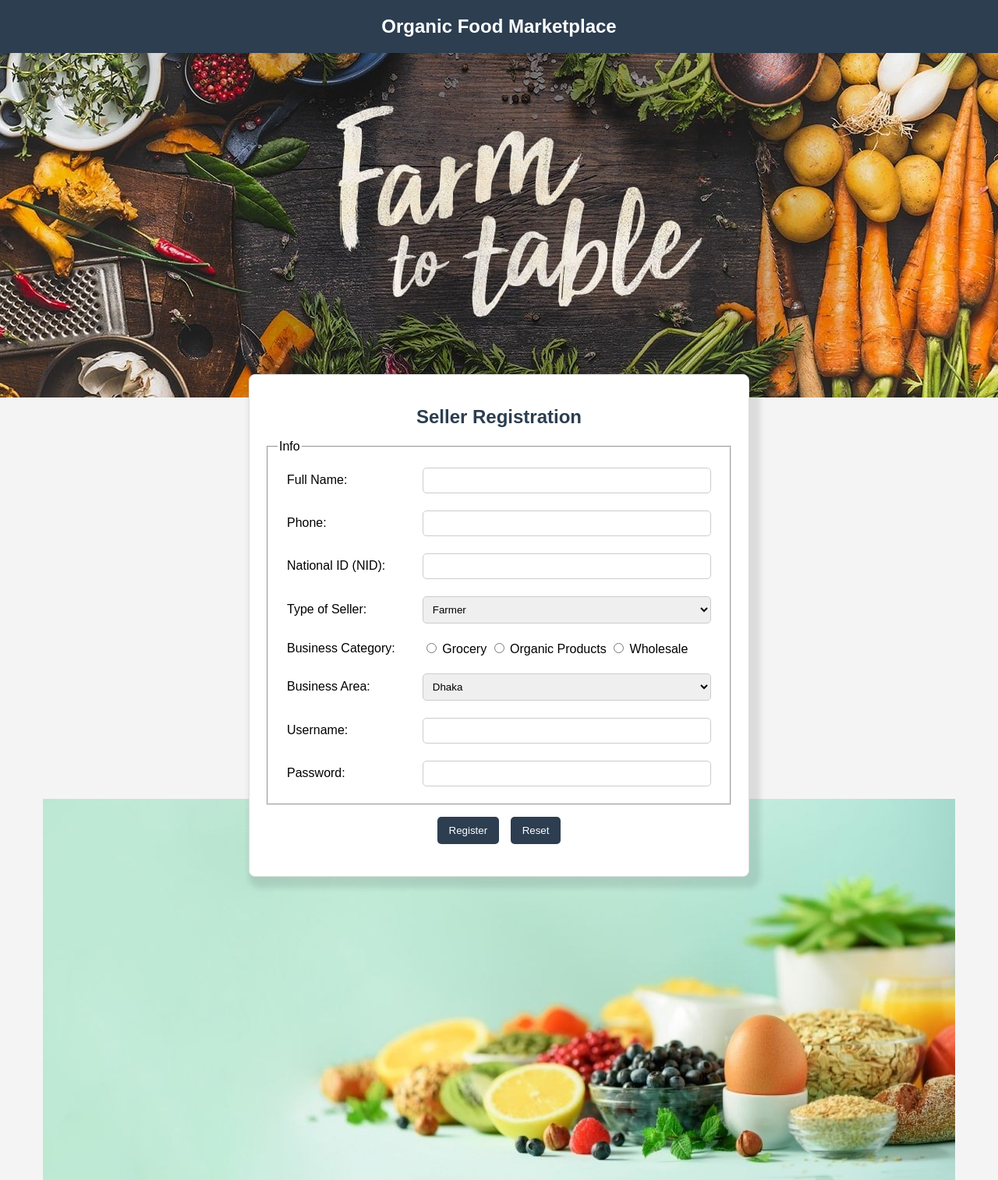
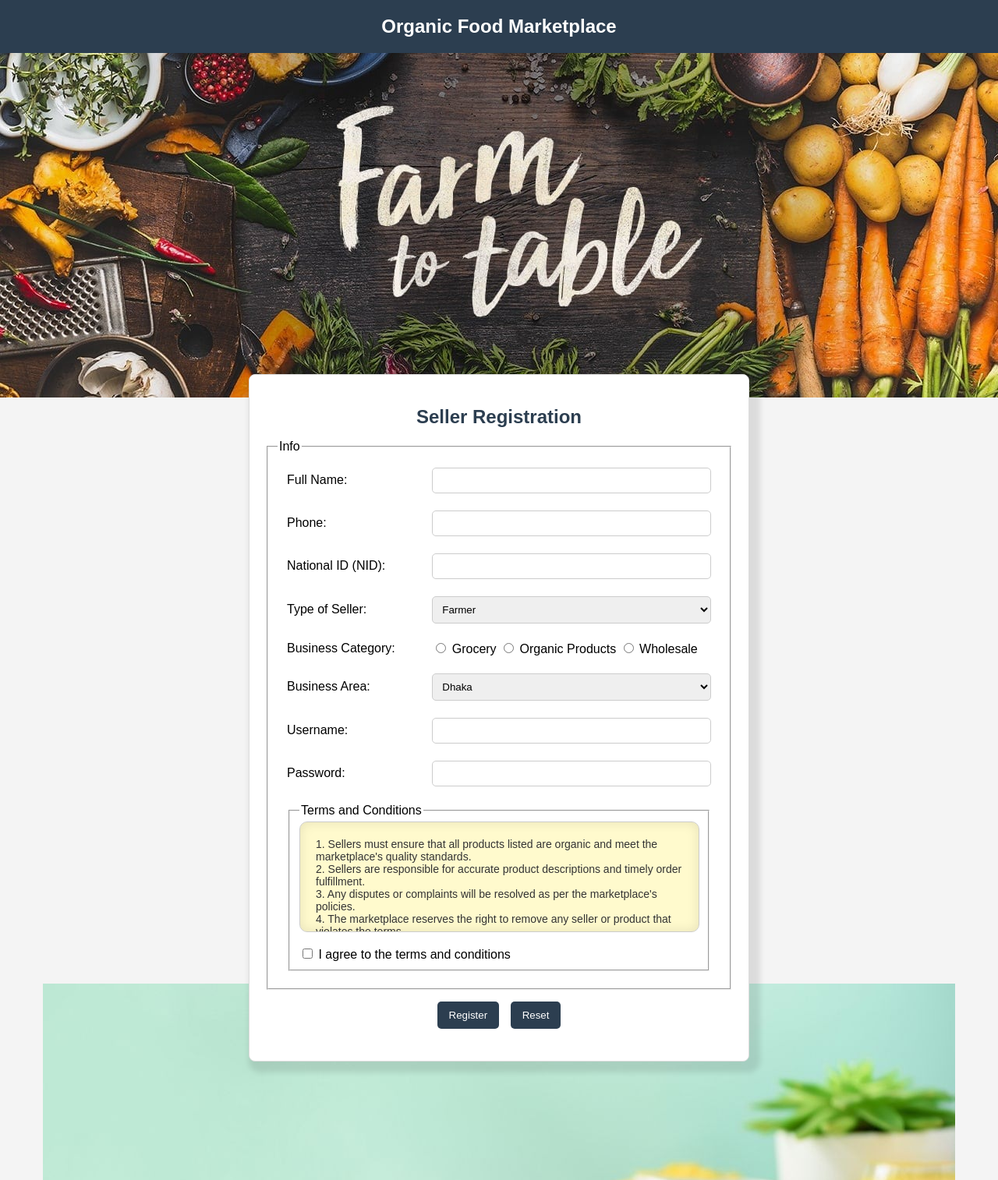
Before and after one commit to navinxqz/Organic-MarketPlace, a PHP site: page /seller_registration.php in a window 1280 px wide. Shown: the top 1514 px of the page at 78% size. Run offline with PHP 8.4, Linux system fonts and the light colour scheme.

Commit message:
term-box added with overflow

```diff
--- a/seller_registration.php
+++ b/seller_registration.php
@@ -82,6 +82,21 @@
                         <td>Password:</td>
                         <td><input type="password" name="password" required></td>
                     </tr>
+                    <tr>
+                        <td colspan="2">
+                            <fieldset>
+                                <legend>Terms and Conditions</legend>
+                                <div class="terms-box">
+                                    1. Sellers must ensure that all products listed are organic and meet the marketplace's quality standards.<br>
+                                    2. Sellers are responsible for accurate product descriptions and timely order fulfillment.<br>
+                                    3. Any disputes or complaints will be resolved as per the marketplace's policies.<br>
+                                    4. The marketplace reserves the right to remove any seller or product that violates the terms.<br>
+                                    5. By registering, you agree to comply with all applicable laws and regulations.
+                                </div><br>
+                                <input type="checkbox" name="agree_terms" required> I agree to the terms and conditions
+                            </fieldset>
+                        </td>
+                    </tr>
                 </table>
             </fieldset>
 
--- a/style/navin.css
+++ b/style/navin.css
@@ -19,7 +19,7 @@ body {
 #banner img {
     max-width: 100%;
     height: auto;
-    display: block; /* Remove any inline spacing below the image */
+    display: block; /* Remove inline spacing below the image */
 }
 .navbar {
     position: fixed;
@@ -48,11 +48,9 @@ body {
     list-style: none;
     padding: 0;
 }
-
 .sidebar ul li {
     margin: 15px 0;
 }
-
 .sidebar ul li a {
     text-decoration: none;
     color: white;
@@ -115,6 +113,19 @@ input[type="submit"], input[type="reset"] {
 input[type="submit"]:hover, input[type="reset"]:hover {
     background-color: #1a252f;
 }
+.terms-box {
+    width: 92%;
+    height: 100px;
+    overflow-y: auto;
+    border: 1px solid #ccc;
+    border-radius: 10px;
+    padding: 20px;
+    background-color: #fffacd;
+    font-family: Arial, sans-serif;
+    font-size: 14px;
+    color: #333;
+    box-shadow: inset 0px 0px 15px rgba(0, 0, 0, 0.1);
+}
 
 footer {
     display: inline-block;
```
